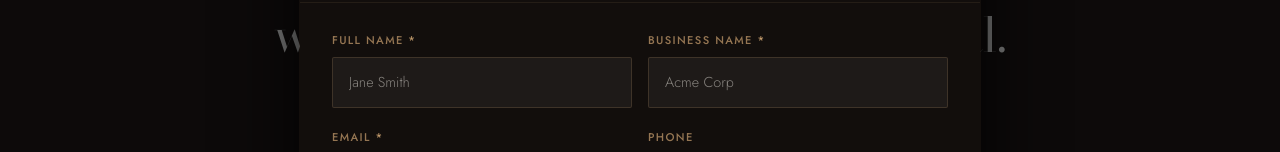
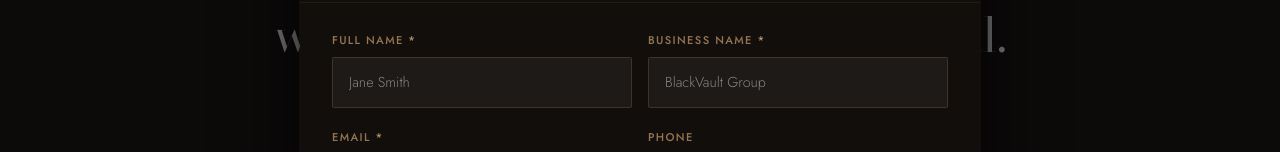
Before and after one commit to BlackVaultGroup/BVG_Website_2026, a React (Vite) app: page / in a window 1280 px wide. Both pictures are taken after a click on the button "Schedule a Strategy Call". Shown: the part 4037-4189 px from the top of the page. Built offline with nearby package versions, Linux system fonts and the light colour scheme; no server answers.

Commit message:
Updated schedule-call-modal.tsx

```diff
--- a/src/components/schedule-call-modal.tsx
+++ b/src/components/schedule-call-modal.tsx
@@ -230,7 +230,7 @@ export function ScheduleCallModal({ open, onOpenChange }: ScheduleCallModalProps
                       onChange={(e) => handleChange("business_name", e.target.value)}
                       onFocus={() => setFocused("business_name")}
                       onBlur={() => setFocused(null)}
-                      placeholder="Acme Corp"
+                      placeholder="BlackVault Group"
                       style={{ ...inputStyle, ...getFocusStyle("business_name") }}
                       required
                     />
```
